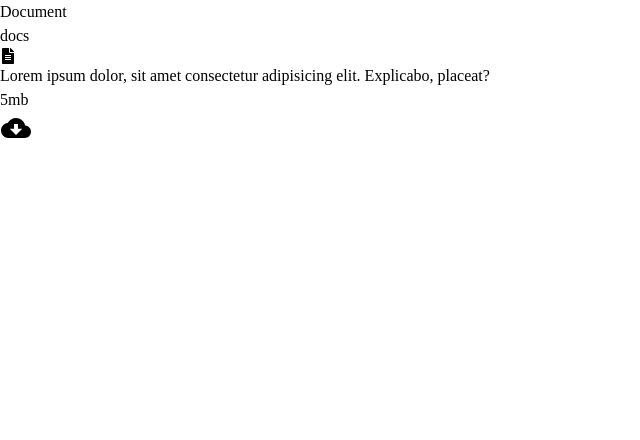
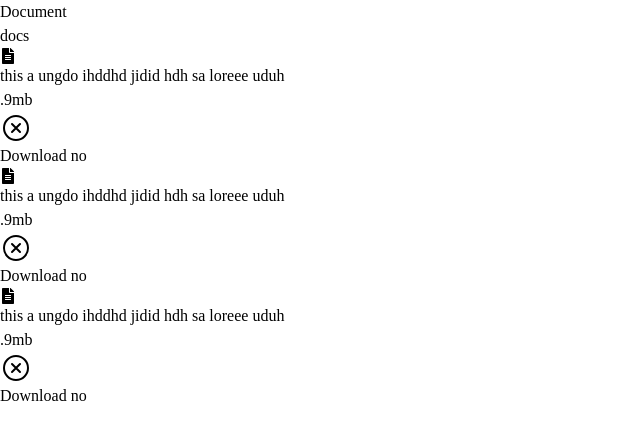
Before and after one commit to sanyampatil/docs-app, a React (Vite) app: page / in a window 1280 px wide. Shown: the top 440 px of the page, without its empty margins (0-640 px from the left). Built offline with nearby package versions, Linux system fonts and the light colour scheme.

Commit message:
complete Card design

```diff
--- a/package.json
+++ b/package.json
@@ -10,6 +10,7 @@
     "preview": "vite preview"
   },
   "dependencies": {
+    "framer-motion": "^10.16.16",
     "react": "^18.2.0",
     "react-dom": "^18.2.0",
     "react-icons": "^4.12.0"
--- a/src/Card.jsx
+++ b/src/Card.jsx
@@ -1,24 +1,33 @@
 import React from 'react'
 import { FaFileAlt } from 'react-icons/fa'
 import { IoMdCloudDownload } from "react-icons/io";
-const Card = () => {
+import { IoCloseCircleOutline } from "react-icons/io5";
+import { motion } from "framer-motion"
+
+const Card = ({data,reference}) => {
+
   return (
-    <div className='w-60 h-72 py-10 px-7 bg-zinc-900 text-white rounded-[20px] relative overflow-hidden  '>
+    <motion.div dragConstraints={reference} className='w-60 h-72 py-10 px-7 flex-shrink-0 bg-zinc-900 text-white rounded-[20px] relative overflow-hidden  '>
       <FaFileAlt />
       <p className='leading-none font-semibold text-sm mt-5'>
-        Lorem ipsum dolor, sit amet consectetur adipisicing elit. Explicabo,
-        placeat?
+       {data.desc}
       </p>
       <div className=' footer absolute bottom-20  h-10 py-3 w-full left-0 '>
-        <div className='flex  items- justify-between   px-6 '>
+        <div className='flex  items- justify-between  pb-5  px-6 '>
 
-        <h5>5mb</h5>
-        <IoMdCloudDownload size="2em"/>
+        <h5>{data.filesize}</h5>
+        {data.close ? <IoCloseCircleOutline size="2em " />:  <IoMdCloudDownload size="2em"/>}
+
         </div>
-        <div className='w-full h-20 bg-sky-200'></div>
+        {data.tag.isOPen?(
+        <div className='w-full h-20 bg-green-700'>
+          <h3 className='flex justify-center items-center py-4 font-bold text-md'>Download no</h3>
+        </div>
+
+        ):null}
       </div>
 
-    </div>
+    </motion.div>
   )
 }
 
--- a/src/ForeGround.jsx
+++ b/src/ForeGround.jsx
@@ -1,10 +1,44 @@
-import React from 'react'
+import React, { useRef, useState } from 'react'
+
 import Card from './Card'
 
-const ForeGround = () => {
+
+function ForeGround () {
+  const ref = useRef(null);
+
+
+  const data=[
+    {
+       desc:"this a ungdo ihddhd jidid  hdh sa loreee  uduh ",
+      filesize:".9mb",
+      close:true,
+      tag:{isOPen:true,TagTitle:"doenload now ",tagColor:"green"},
+    },
+
+    {
+      desc:"this a ungdo ihddhd jidid  hdh sa loreee  uduh ",
+     filesize:".9mb",
+     close:true,
+     tag:{isOPen:true,TagTitle:"doenload now ",tagColor:"green"},
+   },
+
+   {
+    desc:"this a ungdo ihddhd jidid  hdh sa loreee  uduh ",
+   filesize:".9mb",
+   close:true,
+   tag:{isOPen:true,TagTitle:"doenload now ",tagColor:"green"},
+ }
+
+  ]
+
+
   return (
-   <div className='w-full h-full fixed top-0 left-0 z-[3]'>
-    <Card/>
+   <div ref={ref} className='w-full h-full fixed top-0 left-0 z-[3] flex gap-10 flex-wrap p-5'>
+   {data.map((item,index)=>(
+    <Card data={item} reference={ref}/>
+   ))}
+
+
    </div>
 
   )
--- a/src/components/BackGround.jsx
+++ b/src/components/BackGround.jsx
@@ -1,6 +1,6 @@
 import React from 'react'
 
-const BackGround = () => {
+const BackGround = ({}) => {
   return (
     <>
       <div className=' fixed z-[2] w-full h-screen'>
```
Also changed, not shown: 1 other file (tests, documents, lock files or other folders).
